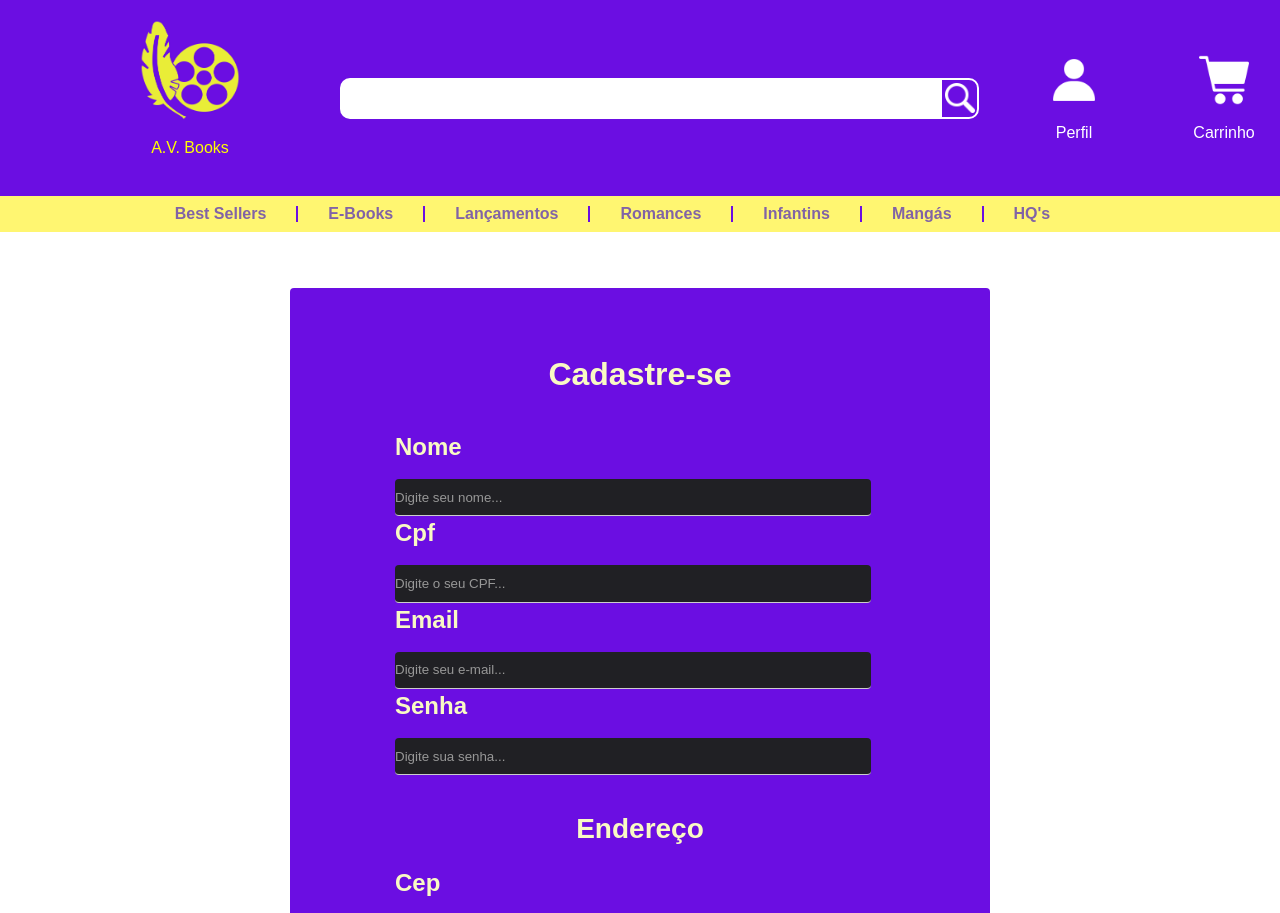
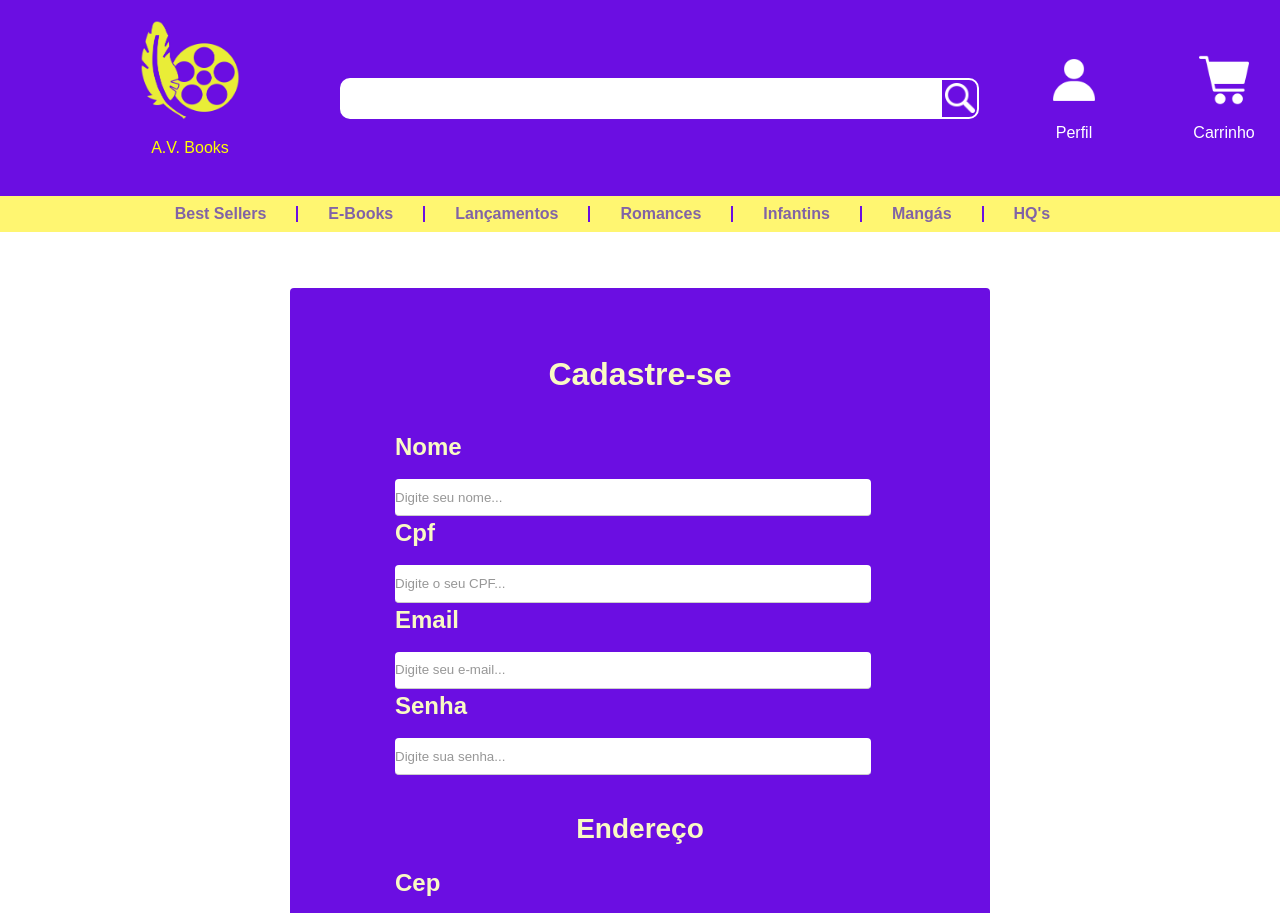
Before and after one commit to AntonioPinheiro66484/Interdisciplinar-A.V.-Books, a React (Create React App) app: page /Cadastro in a window 1280 px wide. Shown: the top 913 px of the page. Built offline with nearby package versions, Linux system fonts and the light colour scheme.

Commit message:
Input dados arrumando

```diff
--- a/src/components/Cadastro/Input/InputDados/InputDados.module.css
+++ b/src/components/Cadastro/Input/InputDados/InputDados.module.css
@@ -4,12 +4,10 @@
     flex-direction: column;
     margin-top: 10px;
 }
-input::placeholder{
+
+input::placeholder, input::textarea{
     font-family: "Arial", sans-serif;
-    color: yellow;
-  }
-  textarea::placeholder{
-    color: #202024;
+    color: yellow !important;
   }
 
 .input{
@@ -19,7 +17,7 @@ input::placeholder{
     display: flex;
     flex-direction: row;
     justify-content: center;
-    background-color: #202024;
+    background-color: white;
     border-radius: 4px;
     color: white;
 
--- a/src/components/Cadastro/Input/InputEndereço/InputEndereco.module.css
+++ b/src/components/Cadastro/Input/InputEndereço/InputEndereco.module.css
@@ -11,15 +11,10 @@
     display: flex;
     flex-direction: column;
     justify-content: center;
-    background-color: #202024;
+    background-color: white;
     border-radius: 4px;
 
 }
-
-.input ::placeholder{
-    color: yellow;
-}
-
 .label{
     display: flex !important;
     font-size:x-large;
```
